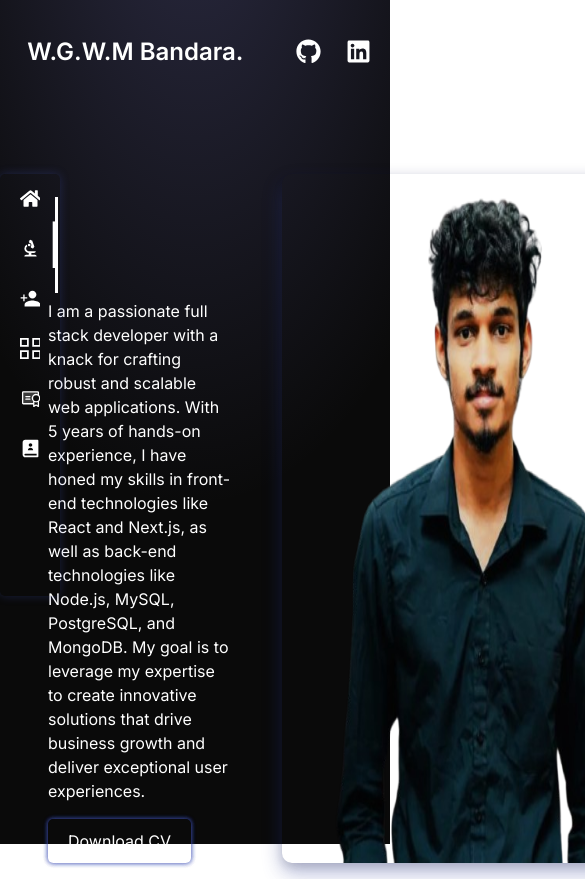
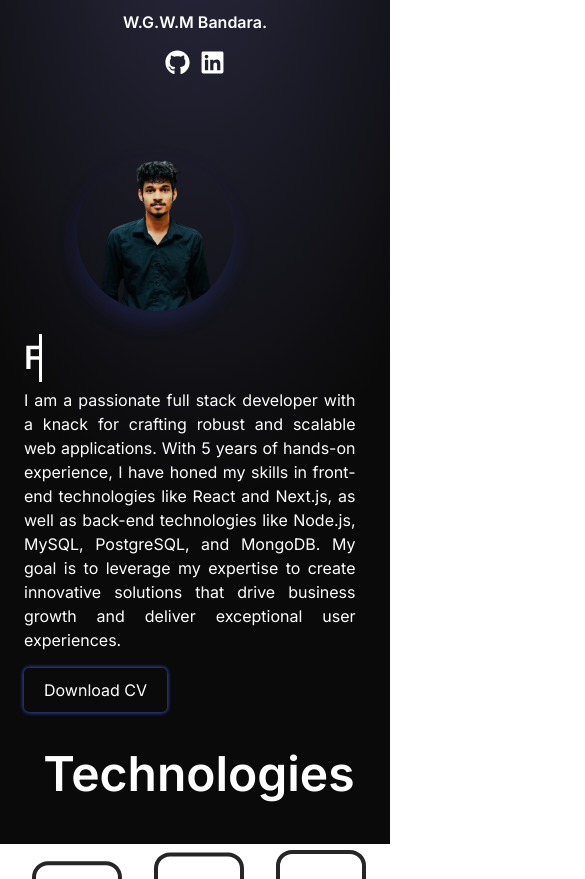
Before and after one commit to WimukthiMadushan/Portfolio, a React (Vite) app: page / in a window 390 px wide. Shown: the top 879 px of the page, 585 px wide, since content can reach past the window. Built offline with nearby package versions, Linux system fonts and the light colour scheme.

Commit message:
Add responsive design for some components

```diff
--- a/src/Components/HeroSection.jsx
+++ b/src/Components/HeroSection.jsx
@@ -21,7 +21,9 @@ function HeroSection() {
           create innovative solutions that drive business growth and deliver
           exceptional user experiences.
         </h2>
-        <button className="hero-button">Download CV</button>
+        <div className="hero-button-container">
+          <button className="hero-button">Download CV</button>
+        </div>
       </div>
       <img className="person-img" src={Person} alt="" />
     </div>
--- a/src/Components/Projects.jsx
+++ b/src/Components/Projects.jsx
@@ -35,6 +35,7 @@ function Projects() {
       <div className="card-container">
         {details.map((details) => (
           <Card
+            key={details.title}
             title={details.title}
             description={details.description}
             link={details.link}
--- a/src/Styles/AboutMe.css
+++ b/src/Styles/AboutMe.css
@@ -31,3 +31,31 @@
 .about-me-sub-topics {
   font-size: 1.5rem;
 }
+
+@media only screen and (max-width: 768px) {
+  .about-me-container {
+    width: 100%;
+    color: white;
+    padding-left: 5%;
+    padding-right: 5%;
+    display: flex;
+    flex-direction: column;
+    align-items: center;
+  }
+
+  .about-me-img {
+    width: 90%;
+    object-fit: cover;
+    border-radius: 350px;
+  }
+  .about-me-description {
+    color: white;
+    font-size: 0.9rem;
+    font-weight: 300;
+    margin-top: 1rem;
+    margin-bottom: 1rem;
+  }
+  .about-me-sub-topics {
+    font-size: 1.5rem;
+  }
+}
--- a/src/Styles/Card.css
+++ b/src/Styles/Card.css
@@ -42,3 +42,11 @@
   font-size: 1.2rem;
   margin-top: 0.5rem;
 }
+@media only screen and (max-width: 768px) {
+  .card {
+    width: 40%;
+  }
+  .card-title {
+    height: 100px;
+  }
+}
--- a/src/Styles/ContactMe.css
+++ b/src/Styles/ContactMe.css
@@ -52,3 +52,8 @@
   transform: scale(1.05);
   transition: transform 0.3s ease-in-out;
 }
+@media only screen and (max-width: 768px) {
+  .contact-form {
+    width: 80%;
+  }
+}
--- a/src/Styles/Hero.css
+++ b/src/Styles/Hero.css
@@ -1,20 +1,21 @@
+.hero-container {
+  display: flex;
+  margin-top: 5rem;
+  width: 100%;
+}
 .person-img {
-  /* Maintain aspect ratio */
-  border-radius: 10px; /* Optional: add rounded corners */
+  border-radius: 10px;
   box-shadow: 0 4px 8px rgba(0, 0, 0, 0.1), 0 6px 20px rgba(0, 0, 0, 0.1),
-    0 10px 20px rgba(63, 81, 181, 0.3); /* Beautiful shadow colors */
+    0 10px 20px rgba(63, 81, 181, 0.3);
   transition: box-shadow 0.3s ease, transform 0.3s ease;
   margin-right: 5rem;
 }
 .person-img:hover {
   box-shadow: 0 8px 16px rgba(0, 0, 0, 0.2), 0 12px 40px rgba(0, 0, 0, 0.2),
-    0 20px 40px rgba(63, 81, 181, 0.6); /* Enhanced shadow on hover */
-  transform: scale(1.05); /* Slightly scale the image on hover */
+    0 20px 40px rgba(63, 81, 181, 0.6);
+  transform: scale(1.05);
 }
-.hero-container {
-  display: flex;
-  margin-top: 5rem;
-}
+
 .hero-content {
   margin-top: 6%;
   margin-left: 3rem;
@@ -82,3 +83,99 @@
   transform: scale(1.05);
   transition: transform 0.3s ease-in-out;
 }
+
+/* Medium devices (landscape tablets, 768px and up) */
+@media only screen and (max-width: 768px) {
+  .sidebar {
+    display: none;
+  }
+  .hero-container {
+    display: flex;
+    flex-direction: column;
+    justify-content: center;
+    align-items: center;
+  }
+  .person-img {
+    order: -1;
+    border-radius: 150px;
+    box-shadow: 0 4px 8px rgba(0, 0, 0, 0.1), 0 6px 20px rgba(0, 0, 0, 0.1),
+      0 10px 20px rgba(63, 81, 181, 0.3);
+    transition: box-shadow 0.3s ease, transform 0.3s ease;
+    margin-right: 5rem;
+    width: 40%;
+    object-fit: cover;
+  }
+  .person-img:hover {
+    box-shadow: 0 8px 16px rgba(0, 0, 0, 0.2), 0 12px 40px rgba(0, 0, 0, 0.2),
+      0 20px 40px rgba(63, 81, 181, 0.6);
+    transform: scale(1.05);
+  }
+
+  .hero-content {
+    margin-top: 6%;
+    width: 100%;
+    text-align: justify;
+  }
+  .hero-title {
+    display: inline-block;
+    font-weight: 600;
+    color: white;
+    font-size: 2rem;
+    border-right: 3px solid;
+    white-space: nowrap;
+    overflow: hidden;
+    animation: typing 3.5s steps(25, end) infinite alternate;
+  }
+  @keyframes cursor {
+    from,
+    to {
+      border-color: transparent;
+    }
+    50% {
+      border-color: #fcfcfc;
+    }
+  }
+  @keyframes typing {
+    from {
+      width: 0;
+    }
+    to {
+      width: 59%;
+    }
+  }
+
+  .hero-description {
+    color: white;
+    width: 85%;
+    font-size: 1rem;
+  }
+  .hero-button {
+    background: transparent;
+    box-shadow: 0 0 10px rgba(63, 81, 181, 0.3);
+    color: white;
+    font-size: 1rem;
+    padding: 10px 20px;
+    border-radius: 5px;
+    margin-top: 1rem;
+    cursor: pointer;
+    transition: all 0.3s ease;
+    animation: glow 2.5s infinite alternate;
+  }
+  @keyframes glow {
+    0%,
+    100% {
+      box-shadow: 0 0 5px rgba(63, 81, 181, 0.3), 0 0 5px rgba(63, 81, 181, 0.3),
+        0 0 5px rgba(63, 81, 181, 0.3), 0 0 5px rgba(63, 81, 181, 0.3);
+    }
+    50% {
+      box-shadow: 0 0 5px rgba(63, 81, 181, 0.6), 0 0 5px rgba(63, 81, 181, 0.6),
+        0 0 5px rgba(63, 81, 181, 0.6), 0 0 5px rgba(63, 81, 181, 0.6);
+    }
+  }
+
+  .hero-button:hover {
+    box-shadow: 0 0 10px rgba(63, 81, 181, 0.6);
+    transform: scale(1.05);
+    transition: transform 0.3s ease-in-out;
+  }
+}
--- a/src/Styles/NavBar.css
+++ b/src/Styles/NavBar.css
@@ -8,7 +8,9 @@
   padding-left: 7%;
   padding-right: 5%;
   margin-top: 0.6rem;
+  box-sizing: border-box;
 }
+
 .navbar-title {
   font-size: 1.5rem;
   font-weight: 600;
@@ -25,6 +27,51 @@
   width: 23px;
   height: 23px;
 }
+
 .navbar-icons > a > img:hover {
   transform: scale(1.2);
 }
+
+/* Responsive styles */
+@media (max-width: 768px) {
+  .navbar-container {
+    flex-direction: column;
+    height: auto;
+    padding-left: 5%;
+    padding-right: 5%;
+  }
+
+  .navbar-title {
+    margin-bottom: 1rem;
+    font-size: 1.25rem;
+  }
+
+  .navbar-icons {
+    gap: 15px;
+  }
+
+  .navbar-icons > a > img {
+    width: 20px;
+    height: 20px;
+  }
+}
+
+@media (max-width: 480px) {
+  .navbar-container {
+    padding-left: 3%;
+    padding-right: 3%;
+  }
+
+  .navbar-title {
+    font-size: 1rem;
+  }
+
+  .navbar-icons {
+    gap: 10px;
+  }
+
+  .navbar-icons > a > img {
+    width: 18px;
+    height: 18px;
+  }
+}
--- a/src/Styles/Projects.css
+++ b/src/Styles/Projects.css
@@ -24,3 +24,14 @@
   margin-top: 1rem;
   margin-bottom: 1rem;
 }
+
+@media only screen and (max-width: 768px) {
+  .projects-container {
+    color: white;
+    width: 100%;
+    display: flex;
+  }
+  .card-container {
+    display: flex;
+  }
+}
--- a/src/main.jsx
+++ b/src/main.jsx
@@ -4,6 +4,7 @@ import App from "./App.jsx";
 import "./index.css";
 import { BrowserRouter } from "react-router-dom";
 import SideBar from "./Components/SideBar.jsx";
+import HeroSection from "./Components/HeroSection.jsx";
 
 ReactDOM.createRoot(document.getElementById("root")).render(
   <BrowserRouter>
```
